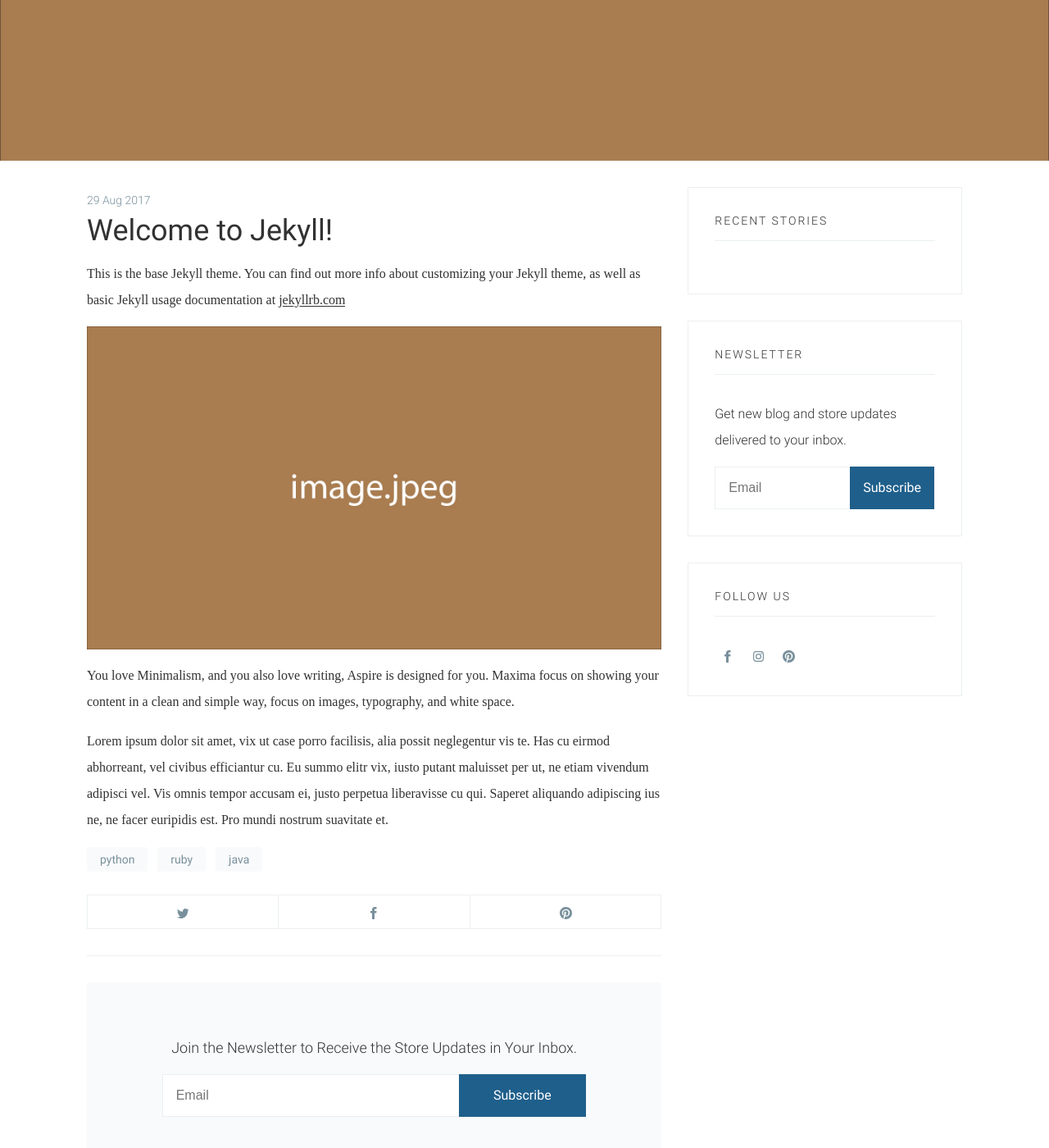
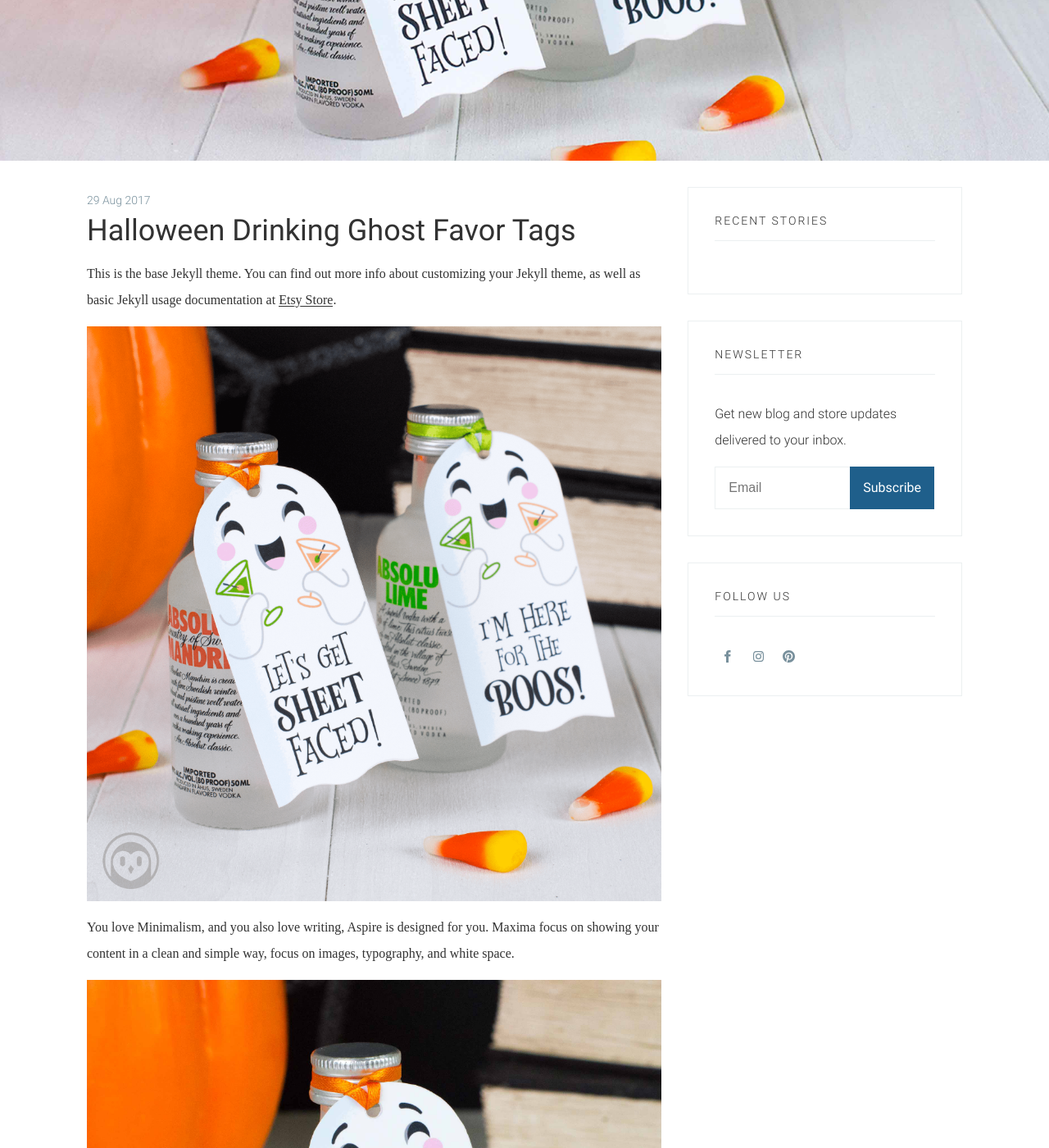
Before and after one commit to btamps/owlhouse, a Jekyll site: the page built from _posts/2017-8-29-ghost-boo-favor-tags.md, in a window 1280 px wide and 1400 px high, scrolled down 444 px. Shown: the whole window at 82% size. Built offline with Jekyll 4.4.1, drawn with Linux system fonts in a browser that asks for light colours; some web fonts are replaced; some of the changed text lies outside the part shown.

Commit message:
added images for ghost booze post

```diff
--- a/_posts/2017-8-29-ghost-boo-favor-tags.md
+++ b/_posts/2017-8-29-ghost-boo-favor-tags.md
@@ -1,16 +1,32 @@
 ---
 layout: post
-title: Welcome to Jekyll!
+title: Halloween Drinking Ghost Favor Tags
 featured: false
 author: john
-tags: [python, ruby, java]
-image: '/images/posts/image.jpg'
+tags: [Halloween, Ghosts, Favor Tags, Printables]
+image: '/images/posts/ghost-booze/ghost-booze-main-hero.jpg'
 ---
+<div style="display:none;">
+  <img src="/images/posts/ghost-booze/halloween-ghost-booze-pin.jpg" alt="Halloween Drinking Ghosts Favor Tags">
+</div>
 
-This is the base Jekyll theme. You can find out more info about customizing your Jekyll theme, as well as basic Jekyll usage documentation at [jekyllrb.com](http://jekyllrb.com/)
+This is the base Jekyll theme. You can find out more info about customizing your Jekyll theme, as well as basic Jekyll usage documentation at <a href="https://www.etsy.com/listing/536874084/" target="_blank" alt="Etsy Store">Etsy Store</a>.
 
-![about](/images/posts/image.jpg)
+![Halloween Drinking Ghosts Favor Tags](/images/posts/ghost-booze/halloween-ghost-booze-favor-tags.png)
 
 You love Minimalism, and you also love writing, Aspire is designed for you. Maxima focus on showing your content in a clean and simple way, focus on images, typography, and white space.
 
-Lorem ipsum dolor sit amet, vix ut case porro facilisis, alia possit neglegentur vis te. Has cu eirmod abhorreant, vel civibus efficiantur cu. Eu summo elitr vix, iusto putant maluisset per ut, ne etiam vivendum adipisci vel. Vis omnis tempor accusam ei, justo perpetua liberavisse cu qui. Saperet aliquando adipiscing ius ne, ne facer euripidis est. Pro mundi nostrum suavitate et.
+![Halloween Let's Get Sheet Faced Ghost Tags](/images/posts/ghost-booze/halloween-ghost-sheet-faced-tag.jpg)
+
+![Halloween I’m Here for the Boos Ghost Tags](/images/posts/ghost-booze/halloween-ghost-here-for-the-boos-tag.jpg)
+
+Lorem ipsum dolor sit amet, vix ut case porro facilisis, alia possit neglegentur vis te. Has cu eirmod abhorreant, vel civibus efficiantur cu.
+
+![Halloween Drinking Ghosts Favor Tags](/images/posts/ghost-booze/halloween-ghost-boos-favor-tags.jpg)
+
+You can purchase these tags as well as see other products in our
+<a href="https://www.etsy.com/listing/536874084/" target="_blank" alt="Etsy Store">Etsy Store</a>.
+
+<div style="display:none;">
+  ![Halloween Drinking Ghosts Favor Tags](/images/posts/ghost-booze/halloween-ghost-booze-pin.jpg)
+</div>
```
Also changed, not shown: images/posts/ghost-booze/ghost-booze-main-hero.jpg (added), images/posts/ghost-booze/halloween-ghost-boos-favor-tags.jpg (added), images/posts/ghost-booze/halloween-ghost-booze-favor-tags.png (added), images/posts/ghost-booze/halloween-ghost-booze-pin.jpg (added), images/posts/ghost-booze/halloween-ghost-here-for-the-boos-tag.jpg (added), images/posts/ghost-booze/halloween-ghost-sheet-faced-tag.jpg (added).
